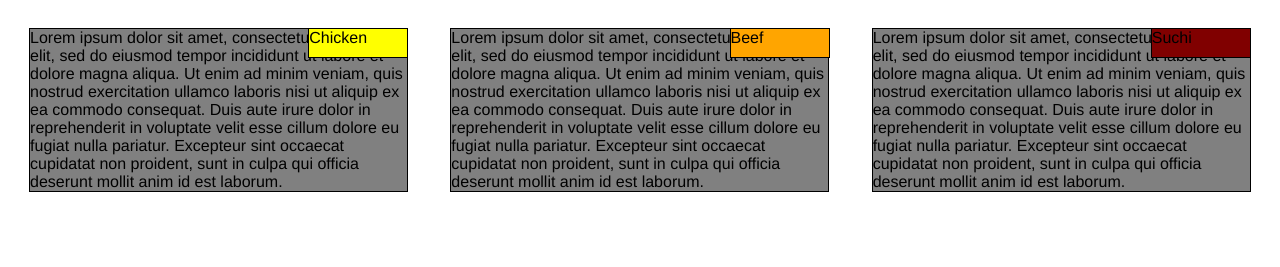
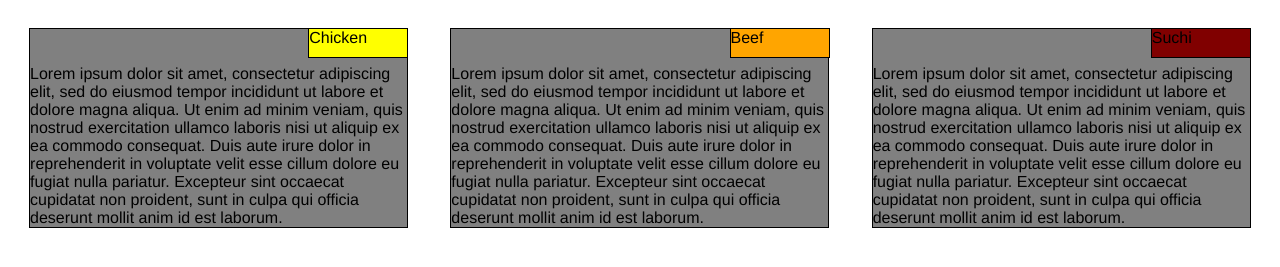
Before and after one commit to essodinho45/htmlcourse, a plain HTML site: page mod2test/index.html in a window 1280 px wide. Shown: the part 61-328 px from the top of the page. Drawn offline with Linux system fonts and the light colour scheme.

Commit message:
Update index.html

```diff
--- a/mod2test/index.html
+++ b/mod2test/index.html
@@ -9,9 +9,15 @@
 <body>
 <h1>Our Menu</h1>
 <div class="row">
-  <div id="frst" class="col-lg-4 col-md-6 col-sm-12"><p class="ttl1">Chicken</p><p>Lorem ipsum dolor sit amet, consectetur adipiscing elit, sed do eiusmod tempor incididunt ut labore et dolore magna aliqua. Ut enim ad minim veniam, quis nostrud exercitation ullamco laboris nisi ut aliquip ex ea commodo consequat. Duis aute irure dolor in reprehenderit in voluptate velit esse cillum dolore eu fugiat nulla pariatur. Excepteur sint occaecat cupidatat non proident, sunt in culpa qui officia deserunt mollit anim id est laborum.</p></div>
-  <div id="frst" class="col-lg-4 col-md-6 col-sm-12"><p class="ttl2">Beef</p><p>Lorem ipsum dolor sit amet, consectetur adipiscing elit, sed do eiusmod tempor incididunt ut labore et dolore magna aliqua. Ut enim ad minim veniam, quis nostrud exercitation ullamco laboris nisi ut aliquip ex ea commodo consequat. Duis aute irure dolor in reprehenderit in voluptate velit esse cillum dolore eu fugiat nulla pariatur. Excepteur sint occaecat cupidatat non proident, sunt in culpa qui officia deserunt mollit anim id est laborum.</p></div>
-  <div id="frst" class="col-lg-4 col-md-12 col-sm-12"><p class="ttl3">Suchi</p><p>Lorem ipsum dolor sit amet, consectetur adipiscing elit, sed do eiusmod tempor incididunt ut labore et dolore magna aliqua. Ut enim ad minim veniam, quis nostrud exercitation ullamco laboris nisi ut aliquip ex ea commodo consequat. Duis aute irure dolor in reprehenderit in voluptate velit esse cillum dolore eu fugiat nulla pariatur. Excepteur sint occaecat cupidatat non proident, sunt in culpa qui officia deserunt mollit anim id est laborum.</p></div>
+  <div id="frst" class="col-lg-4 col-md-6 col-sm-12">
+  <p class="ttl1">Chicken</p>
+  <p><br><br>Lorem ipsum dolor sit amet, consectetur adipiscing elit, sed do eiusmod tempor incididunt ut labore et dolore magna aliqua. Ut enim ad minim veniam, quis nostrud exercitation ullamco laboris nisi ut aliquip ex ea commodo consequat. Duis aute irure dolor in reprehenderit in voluptate velit esse cillum dolore eu fugiat nulla pariatur. Excepteur sint occaecat cupidatat non proident, sunt in culpa qui officia deserunt mollit anim id est laborum.</p></div>
+  <div id="frst" class="col-lg-4 col-md-6 col-sm-12">
+  <p class="ttl2">Beef</p>
+  <p><br><br>Lorem ipsum dolor sit amet, consectetur adipiscing elit, sed do eiusmod tempor incididunt ut labore et dolore magna aliqua. Ut enim ad minim veniam, quis nostrud exercitation ullamco laboris nisi ut aliquip ex ea commodo consequat. Duis aute irure dolor in reprehenderit in voluptate velit esse cillum dolore eu fugiat nulla pariatur. Excepteur sint occaecat cupidatat non proident, sunt in culpa qui officia deserunt mollit anim id est laborum.</p></div>
+  <div id="frst" class="col-lg-4 col-md-12 col-sm-12">
+  <p class="ttl3">Suchi</p>
+  <p><br><br>Lorem ipsum dolor sit amet, consectetur adipiscing elit, sed do eiusmod tempor incididunt ut labore et dolore magna aliqua. Ut enim ad minim veniam, quis nostrud exercitation ullamco laboris nisi ut aliquip ex ea commodo consequat. Duis aute irure dolor in reprehenderit in voluptate velit esse cillum dolore eu fugiat nulla pariatur. Excepteur sint occaecat cupidatat non proident, sunt in culpa qui officia deserunt mollit anim id est laborum.</p></div>
 </div>
 </body>
 </html>
```
